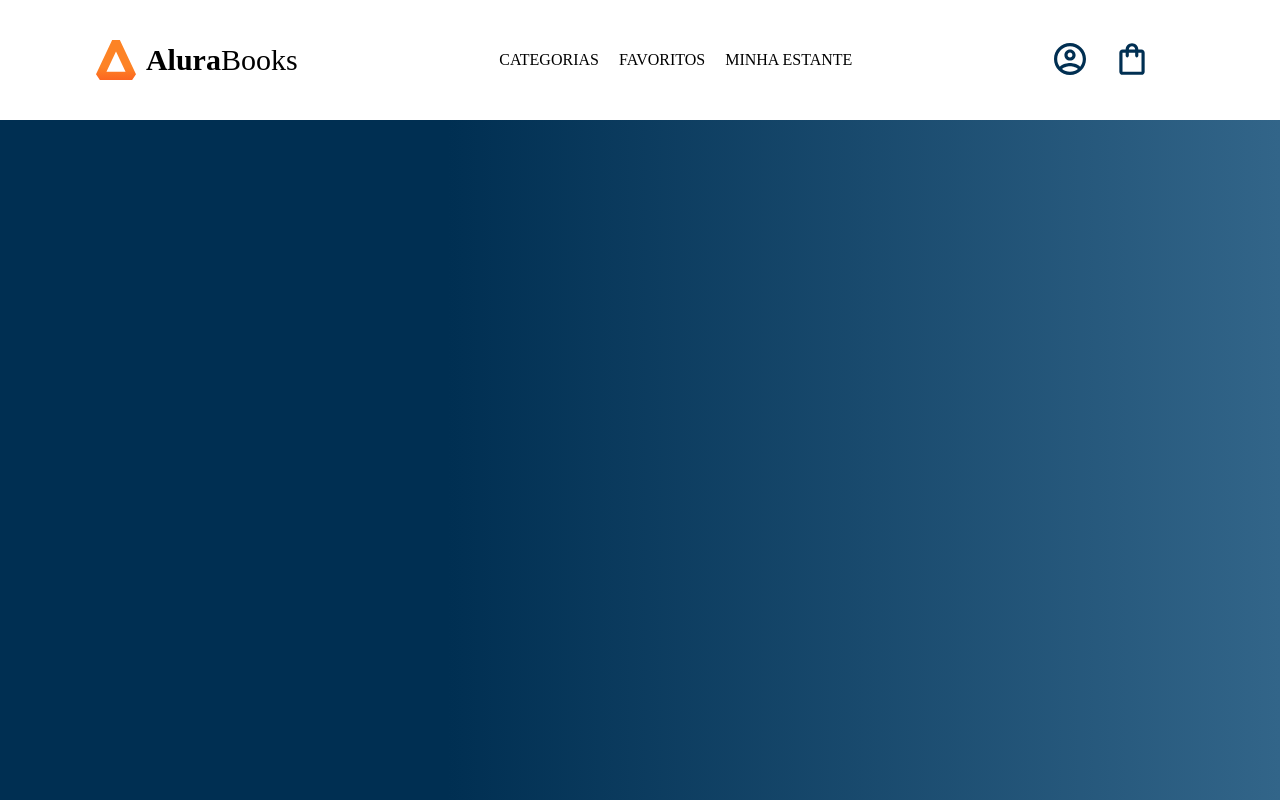
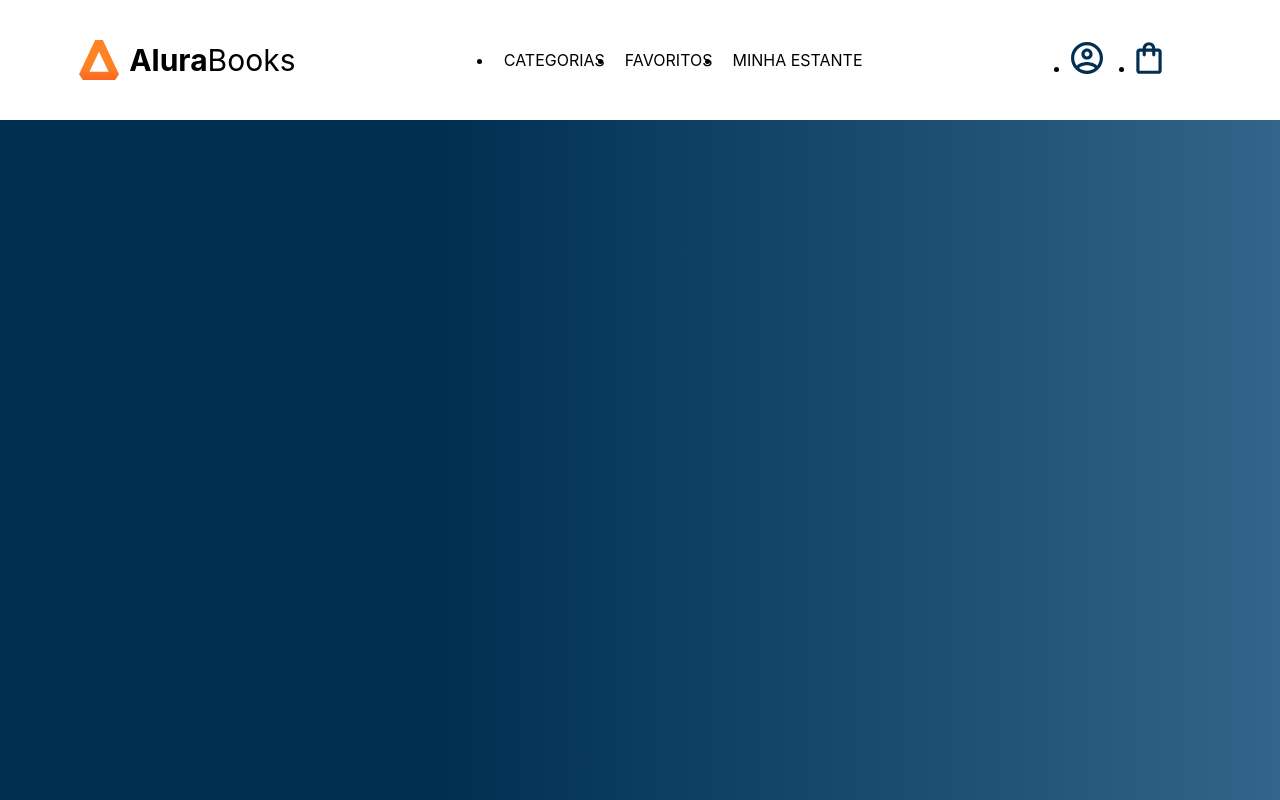
Before and after one commit to TatianePatriota/alura-books-react, a React (Create React App) app: page / in a window 1280 px wide. Built offline with nearby package versions, Linux system fonts and the light colour scheme.

Commit message:
add estilo global com styled components

```diff
--- a/src/index.js
+++ b/src/index.js
@@ -1,11 +1,34 @@
 import React from "react";
 import ReactDOM from "react-dom/client";
-import "./reset.css";
 import App from "./App";
+import { createGlobalStyle } from "styled-components";
 
+const StyledGlobal = createGlobalStyle`
+body {
+  margin: 0;
+  padding: 0;
+  font-family: -apple-system, BlinkMacSystemFont, "Segoe UI", "Roboto", "Oxygen",
+    "Ubuntu", "Cantarell", "Fira Sans", "Droid Sans", "Helvetica Neue",
+    sans-serif;
+  -webkit-font-smoothing: antialiased;
+  -moz-osx-font-smoothing: grayscale;
+}
+
+code {
+  font-family: source-code-pro, Menlo, Monaco, Consolas, "Courier New",
+    monospace;
+}
+
+a {
+  text-decoration: none;
+  color: #000000;
+}
+
+`;
 const root = ReactDOM.createRoot(document.getElementById("root"));
 root.render(
   <React.StrictMode>
+    <StyledGlobal />
     <App />
   </React.StrictMode>
 );
--- a/src/reset.css
+++ /dev/null
@@ -1,141 +0,0 @@
-body {
-  font-family: -apple-system, BlinkMacSystemFont, "Segoe UI", "Roboto", "Oxygen",
-    "Ubuntu", "Cantarell", "Fira Sans", "Droid Sans", "Helvetica Neue",
-    sans-serif;
-  -webkit-font-smoothing: antialiased;
-  -moz-osx-font-smoothing: grayscale;
-}
-
-code {
-  font-family: source-code-pro, Menlo, Monaco, Consolas, "Courier New",
-    monospace;
-}
-
-html,
-body,
-div,
-span,
-applet,
-object,
-iframe,
-h1,
-h2,
-h3,
-h4,
-h5,
-h6,
-p,
-blockquote,
-pre,
-a,
-abbr,
-acronym,
-address,
-big,
-cite,
-code,
-del,
-dfn,
-em,
-img,
-ins,
-kbd,
-q,
-s,
-samp,
-small,
-strike,
-sub,
-sup,
-tt,
-var,
-b,
-u,
-i,
-center,
-dl,
-dt,
-dd,
-ol,
-ul,
-li,
-fieldset,
-form,
-label,
-legend,
-table,
-caption,
-tbody,
-tfoot,
-thead,
-tr,
-th,
-td,
-article,
-aside,
-canvas,
-details,
-embed,
-figure,
-figcaption,
-footer,
-header,
-hgroup,
-menu,
-nav,
-output,
-ruby,
-section,
-summary,
-time,
-mark,
-audio,
-video {
-  margin: 0;
-  padding: 0;
-  border: 0;
-  font-size: 100%;
-  font: inherit;
-  vertical-align: baseline;
-}
-/* HTML5 display-role reset for older browsers */
-article,
-aside,
-details,
-figcaption,
-figure,
-footer,
-header,
-hgroup,
-menu,
-nav,
-section {
-  display: block;
-}
-body {
-  line-height: 1;
-}
-ol,
-ul {
-  list-style: none;
-}
-blockquote,
-q {
-  quotes: none;
-}
-blockquote:before,
-blockquote:after,
-q:before,
-q:after {
-  content: "";
-  content: none;
-}
-table {
-  border-collapse: collapse;
-  border-spacing: 0;
-}
-
-a {
-  text-decoration: none;
-  color: #000000;
-}
```
